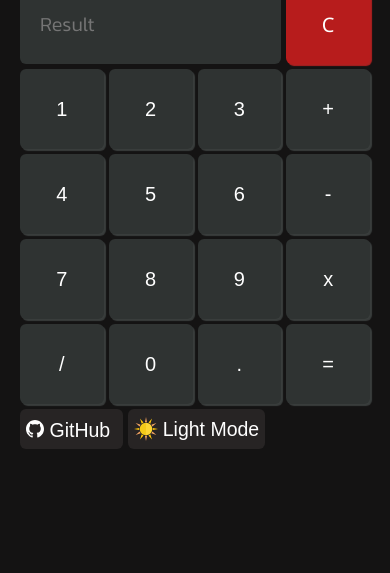
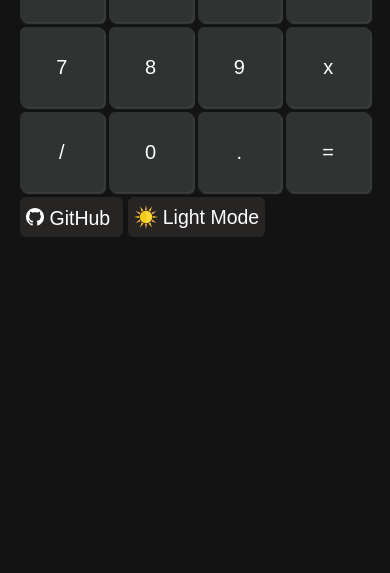
Before and after one commit to TopTTeDHbIu-DeJLbFuH4uk/Calculator, a website: page index.html in a window 390 px wide. Shown: the part 271-844 px from the top of the page. Drawn offline with Linux system fonts and the light colour scheme.

Commit message:
09.12.2024 22:52

```diff
--- a/styles/styles.css
+++ b/styles/styles.css
@@ -232,7 +232,7 @@ body.light-theme .button:hover {
 /* Mobile */
 @media screen and (max-width: 768px) {
 
-    .main-container {
+    body {
         justify-content: flex-start;
     }
 
```
